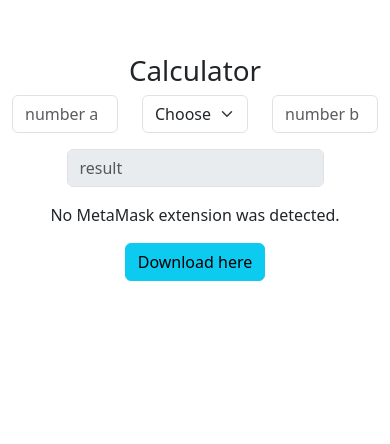
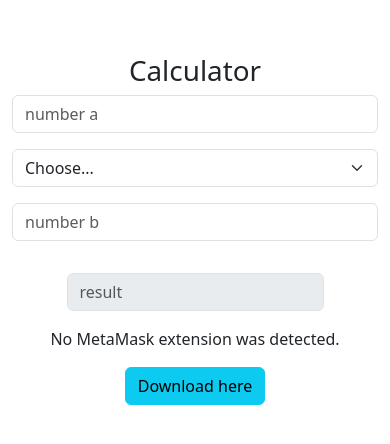
Before and after one commit to getOutOfHereInSmallSteps/calculator, a React (Create React App) app: page / in a window 390 px wide. Shown: the part 106-550 px from the top of the page. Built offline with nearby package versions, Linux system fonts and the light colour scheme.

Commit message:
Implemented some sort of responsive design

```diff
--- a/src/App.js
+++ b/src/App.js
@@ -122,7 +122,7 @@ function App() {
       <h1>Calculator</h1>
 
       <div className="row">
-        <div className="col">
+        <div className="col-md-4">
           <InputField
             value={valueA}
             setValue={setValueA}
@@ -132,13 +132,13 @@ function App() {
             number a
           </InputField>
         </div>
-        <div className="col">
+        <div className="col-md-4">
           <OperationSelector
             operation={operation}
             setOperation={setOperation}
           />
         </div>
-        <div className="col">
+        <div className="col-md-4">
           <InputField
             value={valueB}
             setValue={setValueB}
--- a/src/components/InputField.js
+++ b/src/components/InputField.js
@@ -23,7 +23,7 @@ export const InputField = ({
         onChange={inputChangeHandler}
         onBlur={() => onTouch(true)}
         placeholder={children}
-        className={`form-control ${errorMessage ? 'is-invalid' : ''}`}
+        className={`form-control ${errorMessage ? 'is-invalid' : ''} mb-3`}
         required
       />
       {errorMessage ? (
--- a/src/components/OperationSelector.js
+++ b/src/components/OperationSelector.js
@@ -11,7 +11,7 @@ export const OperationSelector = ({ operation, setOperation }) => {
     <select
       value={operation}
       onChange={selectOperationHandler}
-      className={`form-select`}
+      className={`form-select mb-3`}
     >
       <option disabled value="">
         Choose...
```
